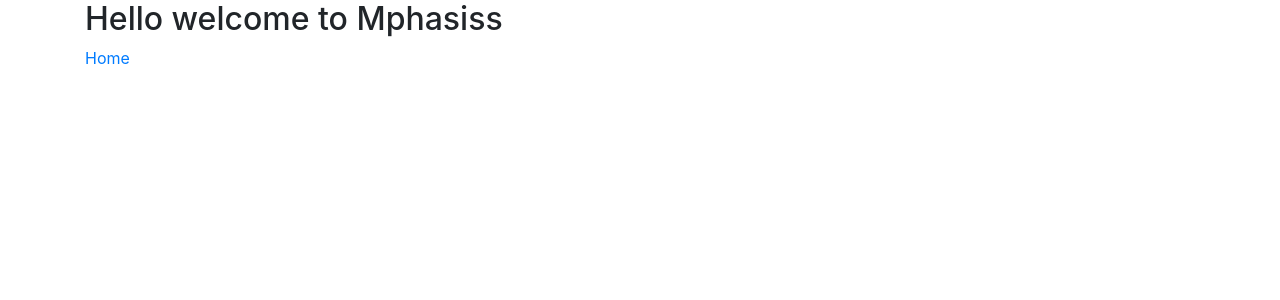
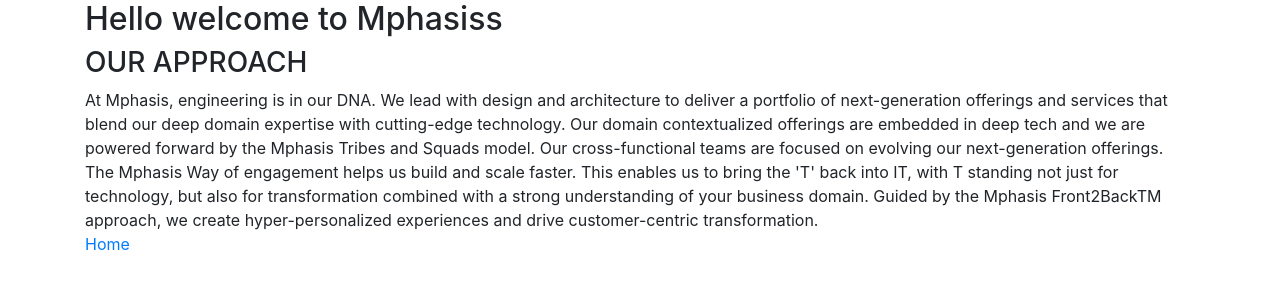
Before and after one commit to reddyappa/post-request, an Angular app: page / in a window 1280 px wide. Shown: the top 300 px of the page. Built offline with nearby package versions, Linux system fonts and the light colour scheme.

Commit message:
git pull origin master --rebase

```diff
--- a/src/app/app.component.html
+++ b/src/app/app.component.html
@@ -1,6 +1,7 @@
 <div class="container">
 <h2>Hello welcome to Mphasiss</h2>
-
+<h3>OUR APPROACH</h3>
+At Mphasis, engineering is in our DNA. We lead with design and architecture to deliver a portfolio of next-generation offerings and services that blend our deep domain expertise with cutting-edge technology. Our domain contextualized offerings are embedded in deep tech and we are powered forward by the Mphasis Tribes and Squads model. Our cross-functional teams are focused on evolving our next-generation offerings. The Mphasis Way of engagement helps us build and scale faster. This enables us to bring the 'T' back into IT, with T standing not just for technology, but also for transformation combined with a strong understanding of your business domain. Guided by the Mphasis Front2BackTM approach, we create hyper-personalized experiences and drive customer-centric transformation.
 <nav>
   <a routerLink="/home" routerLinkActive="active">Home</a>
 </nav>
```
